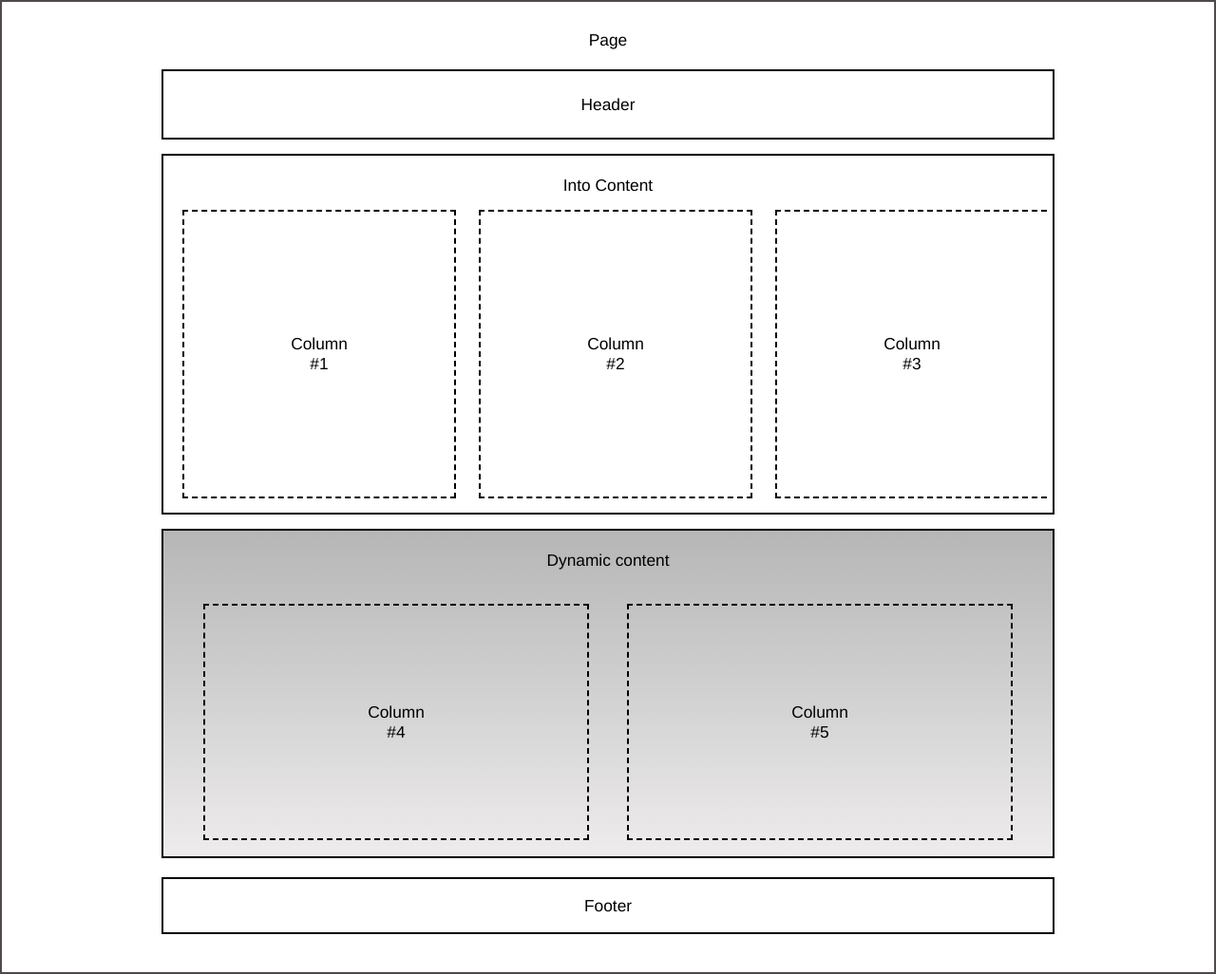
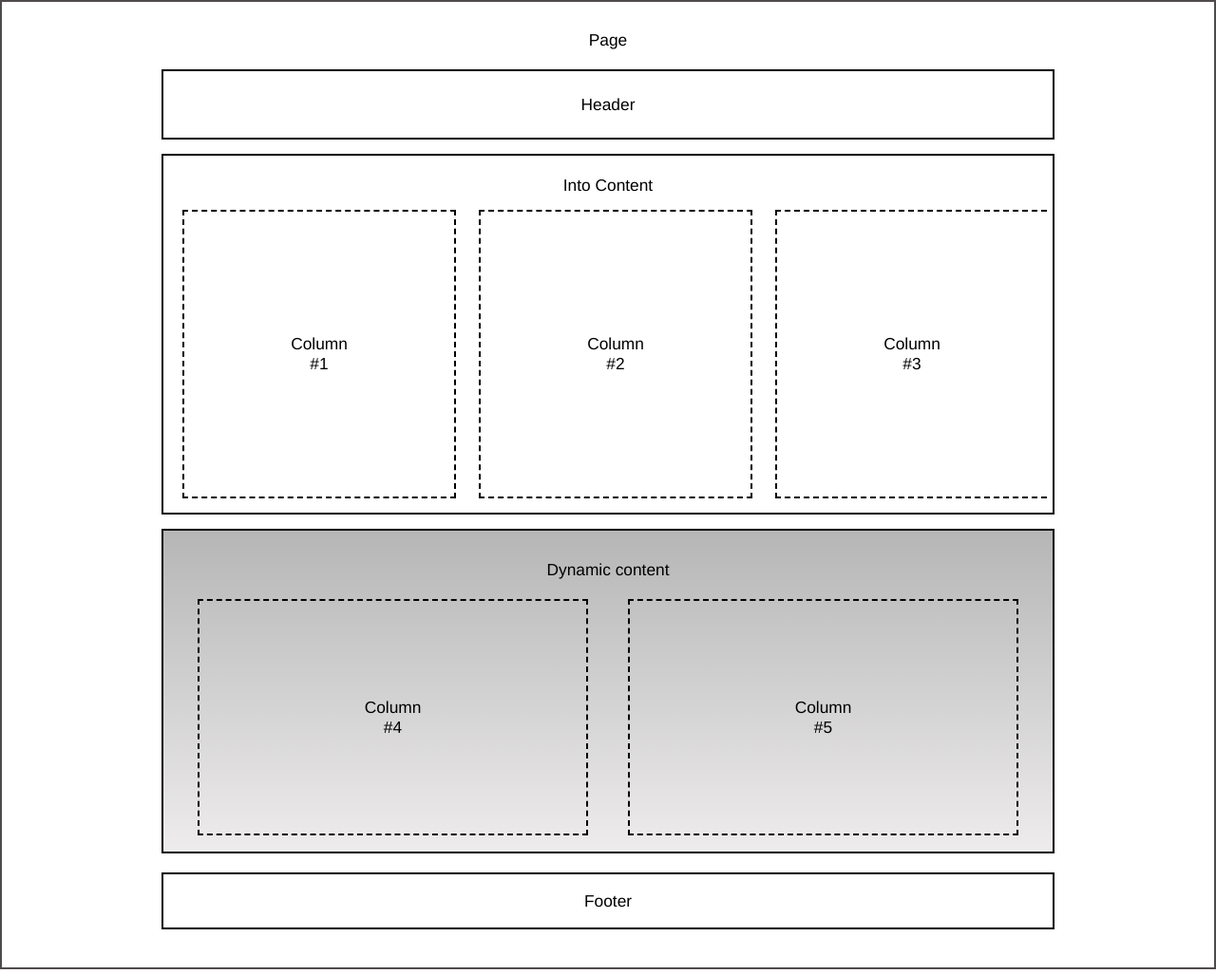
Before and after one commit to amartine59/modelbox_2, a plain HTML site: page index.html in a window 1280 px wide. Shown: the whole page at 95% size. Drawn offline with Linux system fonts and the light colour scheme.

Commit message:
Some details need some work still

```diff
--- a/css/style.css
+++ b/css/style.css
@@ -50,9 +50,10 @@ p{margin:0px;}
   border: 2px solid black;
   background: linear-gradient(rgb(182, 182, 182),rgb(238, 236, 236));
   margin-bottom:20px;
+  padding-top: 10px;
 }
 .content-wrapper{
-  padding: 15px 22px 17px 22px;
+  padding: 0px 15px 17px 15px;
 }
 
 .column-4-5{
@@ -62,8 +63,6 @@ p{margin:0px;}
   align-self: stretch;
 }
 
-
-
 .footer{
   border: 2px solid black;
   margin-bottom: 10px;
```
